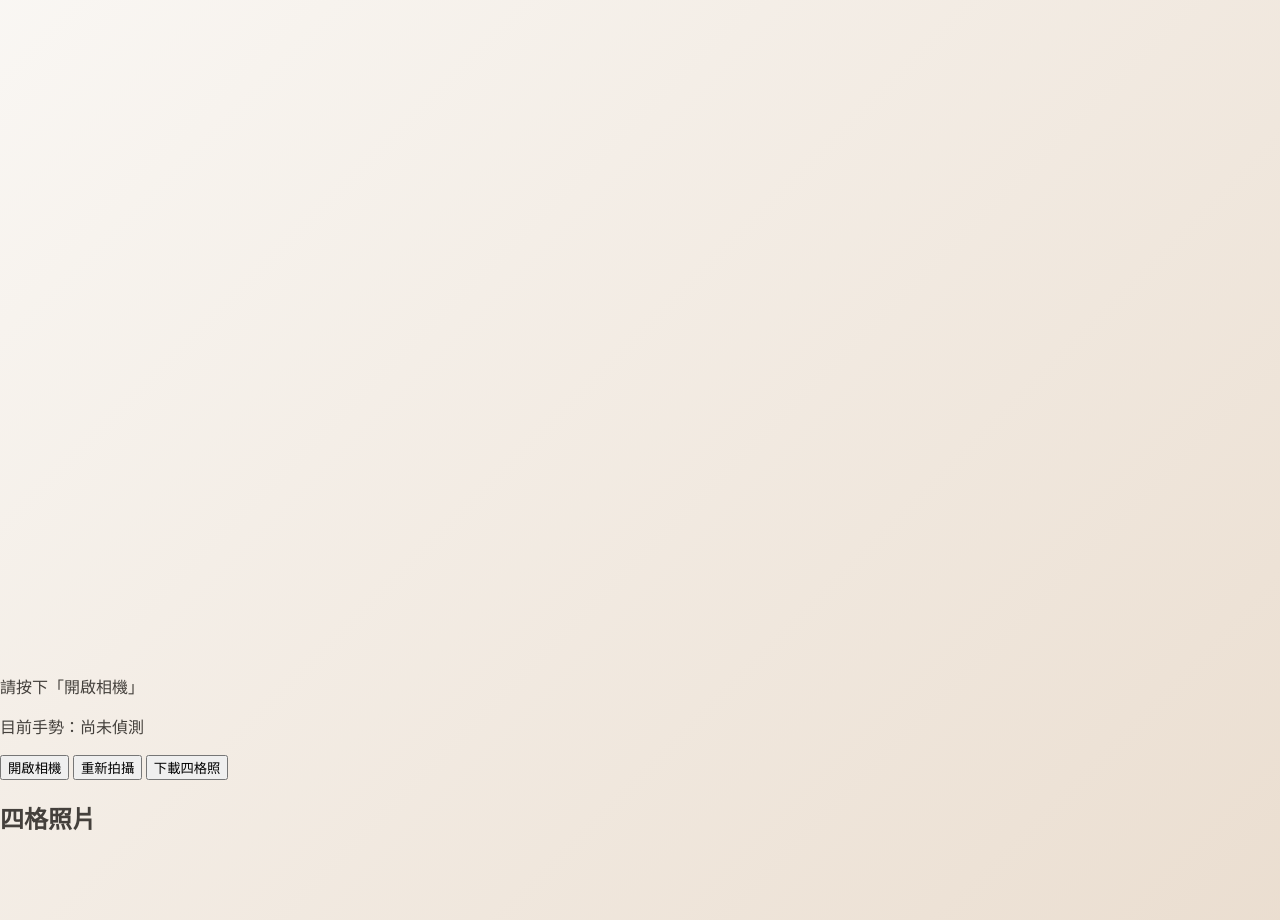
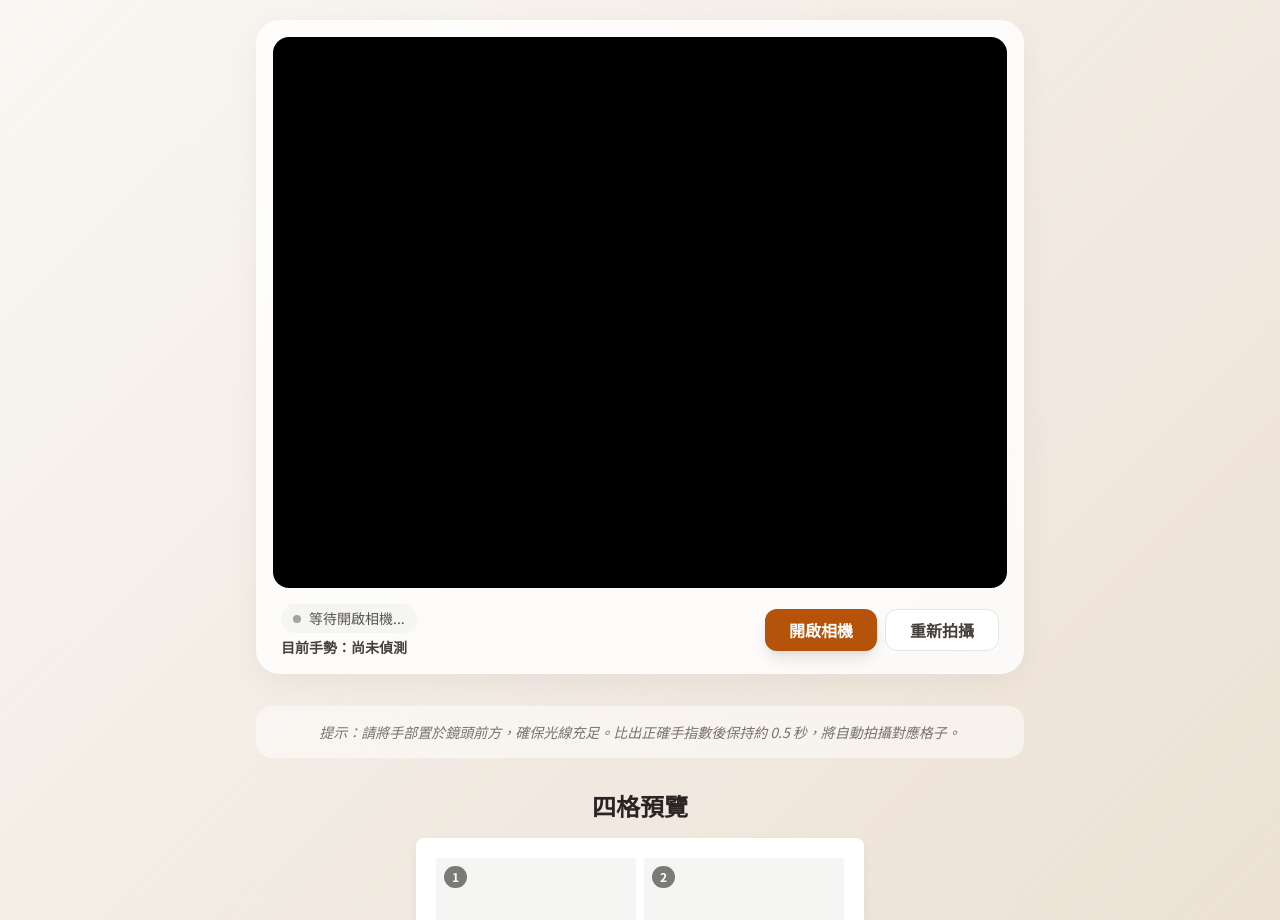
Before and after one commit to Gary0302/gesture-booth, a plain HTML site: page index.html in a window 1280 px wide. Shown: the part 116-1036 px from the top of the page. Drawn offline with nearby package versions, Linux system fonts and the light colour scheme.

Commit message:
Update design and documentation

```diff
--- a/index.html
+++ b/index.html
@@ -4,31 +4,68 @@
   <meta charset="UTF-8" />
   <meta name="viewport" content="width=device-width, initial-scale=1.0" />
   <title>AI 手勢四格拍貼機</title>
+  <script src="https://cdn.tailwindcss.com"></script>
   <link rel="stylesheet" href="style.css" />
 </head>
-<body>
-  <main class="app">
-    <h1>AI 手勢四格拍貼機</h1>
-    <p class="subtitle">比 1 拍第 1 格，比 2 拍第 2 格，比 3 拍第 3 格，比 4 拍第 4 格</p>
+<body class="p-4 md:p-8">
+  <main class="max-w-3xl mx-auto flex flex-col gap-8">
 
-    <section class="camera-card">
-      <video id="video" autoplay playsinline muted></video>
-      <canvas id="overlayCanvas"></canvas>
-      <div id="countdown" class="countdown"></div>
+    <header class="text-center">
+      <h1 class="text-4xl font-black text-transparent bg-clip-text bg-gradient-to-r from-stone-600 to-amber-700 mb-2">
+        AI 手勢四格拍貼機
+      </h1>
+      <p class="text-stone-500 font-medium">
+        比 <span class="text-amber-700 font-bold">1, 2, 3, 4</span> 依序捕捉精彩瞬間！
+      </p>
+    </header>
+
+    <section class="glass-card p-4 rounded-3xl">
+      <div class="video-container mb-4">
+        <video id="video" autoplay playsinline muted></video>
+        <canvas id="overlayCanvas"></canvas>
+        <div id="countdown" class="countdown"></div>
+      </div>
+
+      <div class="flex flex-wrap items-center justify-between gap-4 px-2">
+        <div class="space-y-1">
+          <div id="status" class="status-badge">
+            <span id="statusDot"></span>
+            <span id="statusMsg">等待開啟相機...</span>
+          </div>
+          <p id="gestureText" class="text-sm font-bold text-stone-700 mt-1">目前手勢：尚未偵測</p>
+          <p id="loadProgress" class="load-progress" hidden></p>
+        </div>
+        <div class="flex gap-2">
+          <button id="startBtn"
+            class="bg-amber-700 hover:bg-amber-800 text-white font-bold py-2 px-6 rounded-xl shadow-lg">
+            開啟相機
+          </button>
+          <button id="resetBtn"
+            class="bg-white hover:bg-stone-50 text-stone-700 font-bold py-2 px-6 rounded-xl border border-stone-200">
+            重新拍攝
+          </button>
+        </div>
+      </div>
     </section>
 
-    <p id="status">請按下「開啟相機」</p>
-    <p id="gestureText">目前手勢：尚未偵測</p>
-    <p id="loadProgress" class="load-progress" hidden></p>
+    <p class="bg-white/50 p-4 rounded-2xl text-sm text-stone-500 italic text-center">
+      提示：請將手部置於鏡頭前方，確保光線充足。比出正確手指數後保持約 0.5 秒，將自動拍攝對應格子。
+    </p>
 
-    <div class="buttons">
-      <button id="startBtn">開啟相機</button>
-      <button id="resetBtn">重新拍攝</button>
-      <button id="downloadBtn">下載四格照</button>
+    <div class="flex flex-col items-center gap-4">
+      <h2 class="text-2xl font-bold text-stone-800">四格預覽</h2>
+      <div class="result-grid" id="photoStrip">
+        <div class="result-box" data-index="1"><span class="num-tag">1</span><span>待拍攝</span></div>
+        <div class="result-box" data-index="2"><span class="num-tag">2</span><span>待拍攝</span></div>
+        <div class="result-box" data-index="3"><span class="num-tag">3</span><span>待拍攝</span></div>
+        <div class="result-box" data-index="4"><span class="num-tag">4</span><span>待拍攝</span></div>
+      </div>
+      <button id="downloadBtn" disabled
+        class="bg-amber-700 hover:bg-amber-800 text-white font-bold py-3 px-8 rounded-2xl shadow-xl disabled:opacity-40 disabled:cursor-not-allowed w-full max-w-xs">
+        下載四格照
+      </button>
     </div>
 
-    <h2>四格照片</h2>
-    <canvas id="resultCanvas"></canvas>
   </main>
 
   <script type="module" src="script.js"></script>
```
Also changed, not shown: 1 other file.
